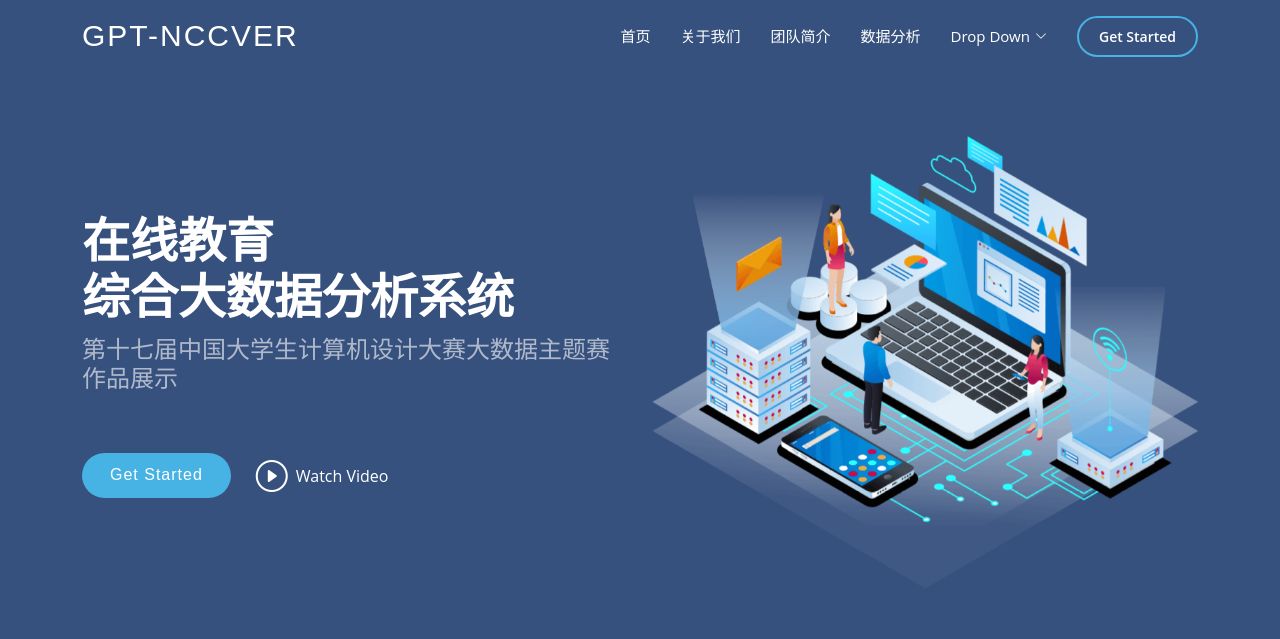
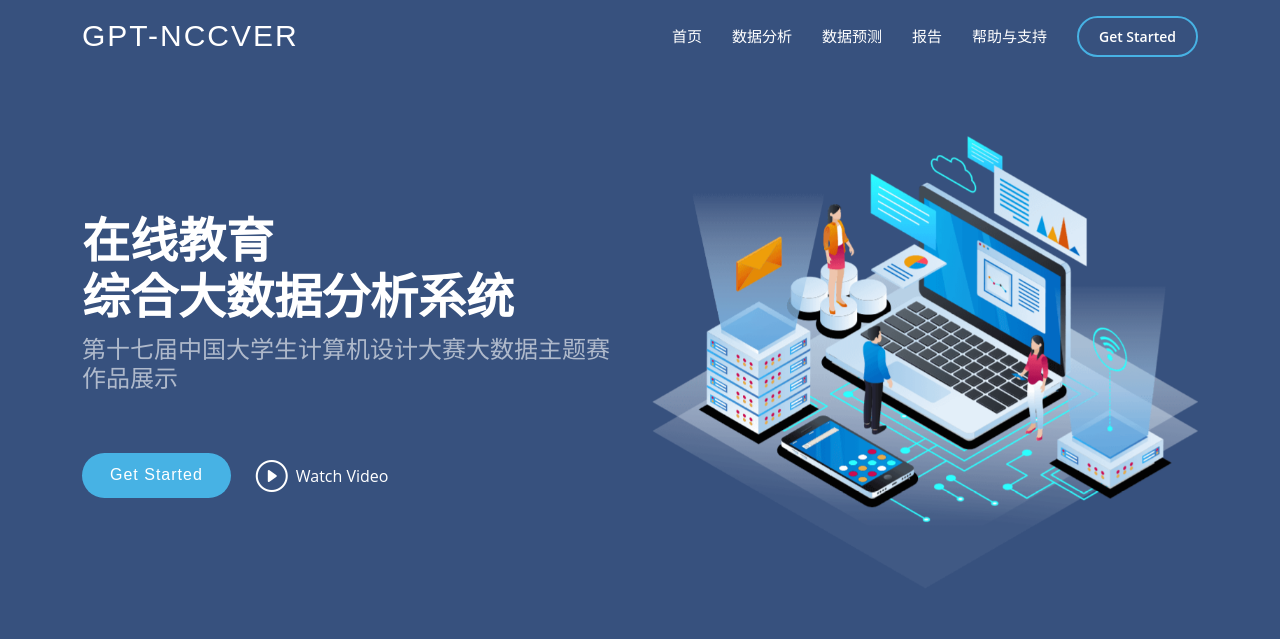
Before and after one commit to flyQQQHddd/bigdata, a Django app: page /index/ in a window 1280 px wide. Shown: the top 639 px of the page. Run offline with Django 5.2, Linux system fonts and the light colour scheme; some libraries are stand-ins or nearby versions.

Commit message:
更改了导航栏内容

```diff
--- a/templates/index.html
+++ b/templates/index.html
@@ -41,31 +41,14 @@
       <nav id="navbar" class="navbar">
         <ul>
           <li><a class="nav-link scrollto " href="http://47.116.207.105:8080">首页</a></li>
-          <li><a class="nav-link scrollto" href="http://47.116.207.105:8080/index#about">关于我们</a></li>
-          <li><a class="nav-link scrollto" href="http://47.116.207.105:8080/index#team">团队简介</a></li>
-          <li><a class="nav-link scrollto" href="http://47.116.207.105:8080/analyzation">数据分析</a></li>
-          <li class="dropdown"><a href="#"><span>Drop Down</span> <i class="bi bi-chevron-down"></i></a>
-            <ul>
-              <li><a href="#">Drop Down 1</a></li>
-              <li class="dropdown"><a href="#"><span>Deep Drop Down</span> <i class="bi bi-chevron-right"></i></a>
-                <ul>
-                  <li><a href="#">Deep Drop Down 1</a></li>
-                  <li><a href="#">Deep Drop Down 2</a></li>
-                  <li><a href="#">Deep Drop Down 3</a></li>
-                  <li><a href="#">Deep Drop Down 4</a></li>
-                  <li><a href="#">Deep Drop Down 5</a></li>
-                </ul>
-              </li>
-              <li><a href="#">Drop Down 2</a></li>
-              <li><a href="#">Drop Down 3</a></li>
-              <li><a href="#">Drop Down 4</a></li>
-            </ul>
-          </li>
+          <li><a class="nav-link scrollto" href="http://47.116.207.105:8080/index#team">数据分析</a></li>
+          <li><a class="nav-link scrollto" href="http://47.116.207.105:8080/analyzation">数据预测</a></li>
+          <li><a class="nav-link scrollto" href="http://47.116.207.105:8080/analyzation">报告</a></li>
+          <li><a class="nav-link scrollto" href="http://47.116.207.105:8080/analyzation">帮助与支持</a></li>
           <li><a class="getstarted scrollto" href="http://47.116.207.105:8080/index#about">Get Started</a></li>
         </ul>
         <i class="bi bi-list mobile-nav-toggle"></i>
       </nav><!-- .navbar -->
-
     </div>
   </header><!-- End Header -->
 
@@ -88,7 +71,6 @@
         </div>
       </div>
     </div>
-
   </section><!-- End Hero -->
 
   <main id="main">
```
